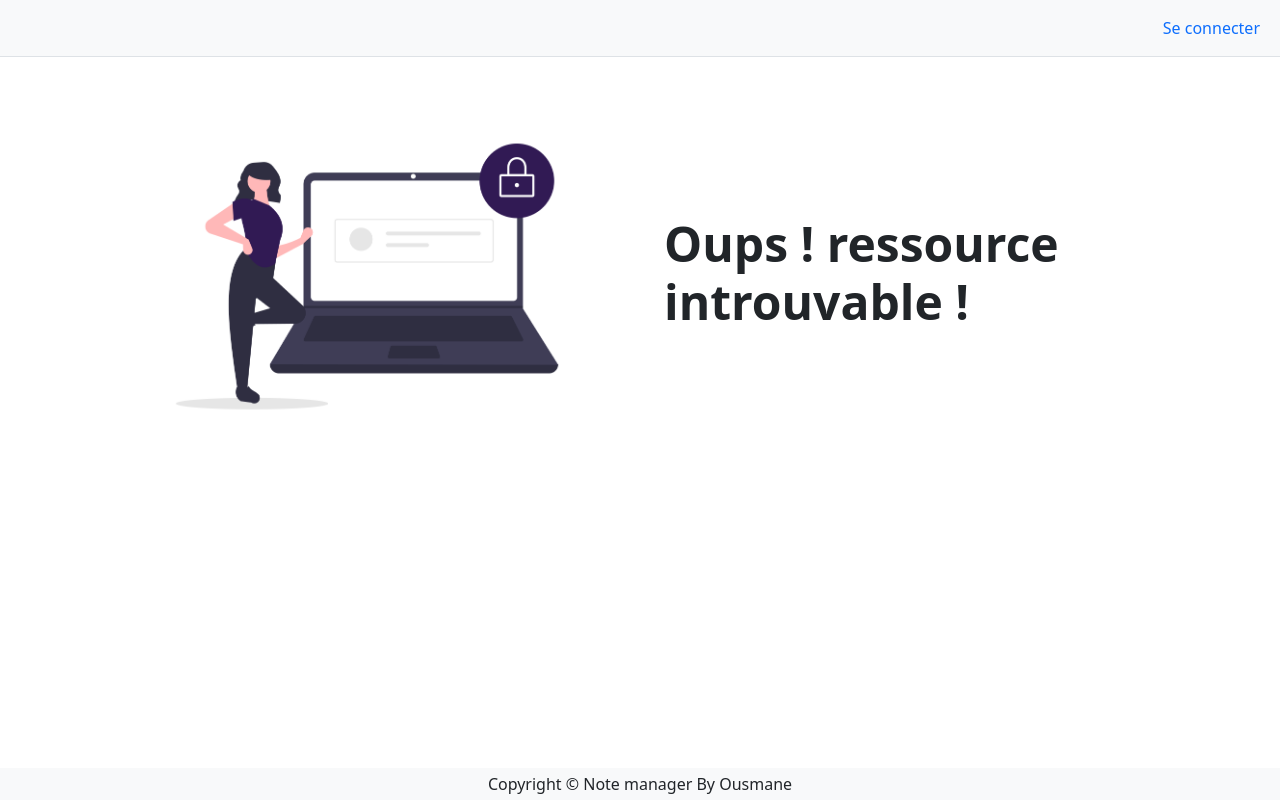
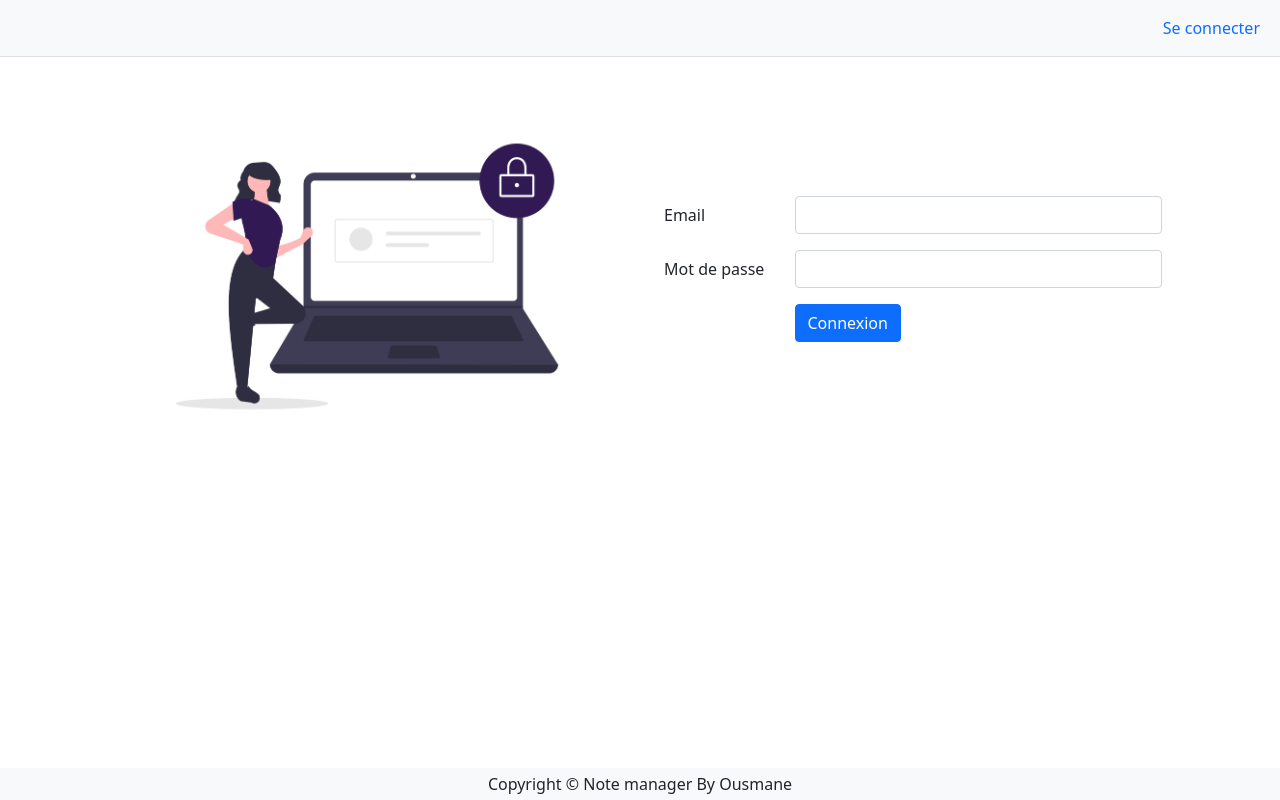
Before and after one commit to ousmab/gestion_note, a React (Create React App) app: page /login in a window 1280 px wide. Built offline with nearby package versions, Linux system fonts and the light colour scheme.

Commit message:
add login page

```diff
--- a/src/components/Header.js
+++ b/src/components/Header.js
@@ -8,8 +8,9 @@ export default function Header() {
                 <button className="navbar-toggler" type="button" data-bs-toggle="collapse" data-bs-target="#navbarSupportedContent" aria-controls="navbarSupportedContent" aria-expanded="false" aria-label="Toggle navigation"><span className="navbar-toggler-icon"></span></button>
                 <div className="collapse navbar-collapse" id="navbarSupportedContent">
                     <ul className="navbar-nav ms-auto mt-2 mt-lg-0">
-                        <li className="nav-item active "><a className="nav-link text-primary" href="#!">Se connecter</a></li>
-
+                        <li className="nav-item active ">
+                            <a className="nav-link text-primary" href="#!">Se connecter</a>
+                        </li>
                     </ul>
                 </div>
             </div>
--- a/src/components/Login.js
+++ b/src/components/Login.js
@@ -14,9 +14,28 @@ class Login extends Component {
                 <div className="row gx-4 gx-lg-5 align-items-center">
                     <div className="col-md-6"><img className="card-img-top mb-5 mb-md-0" src={login} alt="..." /></div>
                     <div className="col-md-6">
-                        <h1 className="display-5 fw-bolder">Oups ! ressource introuvable !</h1>
+                        <form >
+                            <div className="mb-3 row">
+                                <label for="staticEmail" className="col-sm-3 col-form-label">Email</label>
+                                <div className="col-sm-9">
+                                    <input type="email" className="form-control" id="email" />
+                                </div>
+                            </div>
+                            <div className="mb-3 row">
+                                <label for="inputPassword" className="col-sm-3 col-form-label">Mot de passe</label>
+                                <div className="col-sm-9">
+                                    <input type="password" className="form-control" id="password" />
+                                </div>
+                            </div>
 
+                            <div className="mb-3 row">
+                                <div className="offset-3 col-sm-9">
+                                    <input type="submit" value="Connexion" className="btn btn-primary" />
 
+                                </div>
+                            </div>
+
+                        </form>
                     </div>
 
                 </div>
--- a/src/components/Main.js
+++ b/src/components/Main.js
@@ -1,5 +1,7 @@
 import React from 'react'
 import main_image from "../images/school.png"
+
+import { Link  } from 'react-router-dom';
 
 function Main() {
 
@@ -15,7 +17,7 @@ function Main() {
                         <p className="lead">Lorem ipsum dolor sit amet consectetur adipisicing elit. Praesentium at dolorem quidem modi. Nam sequi consequatur obcaecati excepturi alias magni, accusamus eius blanditiis delectus ipsam minima ea iste laborum vero?</p>
                         <div className="d-flex">
                             <button className="btn btn-outline-dark" type="button">
-                               Connectez-vous !</button>
+                               <Link to="/login" className="link_custom">Connectez-vous !</Link> </button>
                         </div>
                     </div>
                 </div>
```
Also changed, not shown: src/styles.css.
